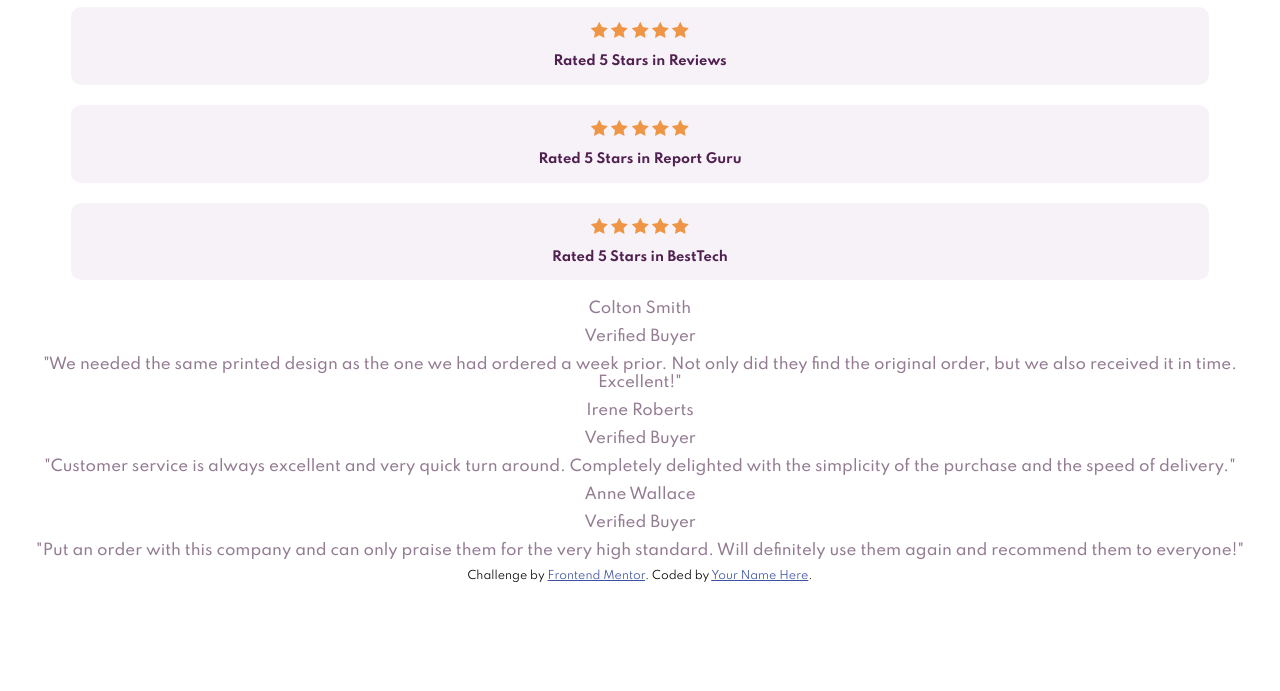
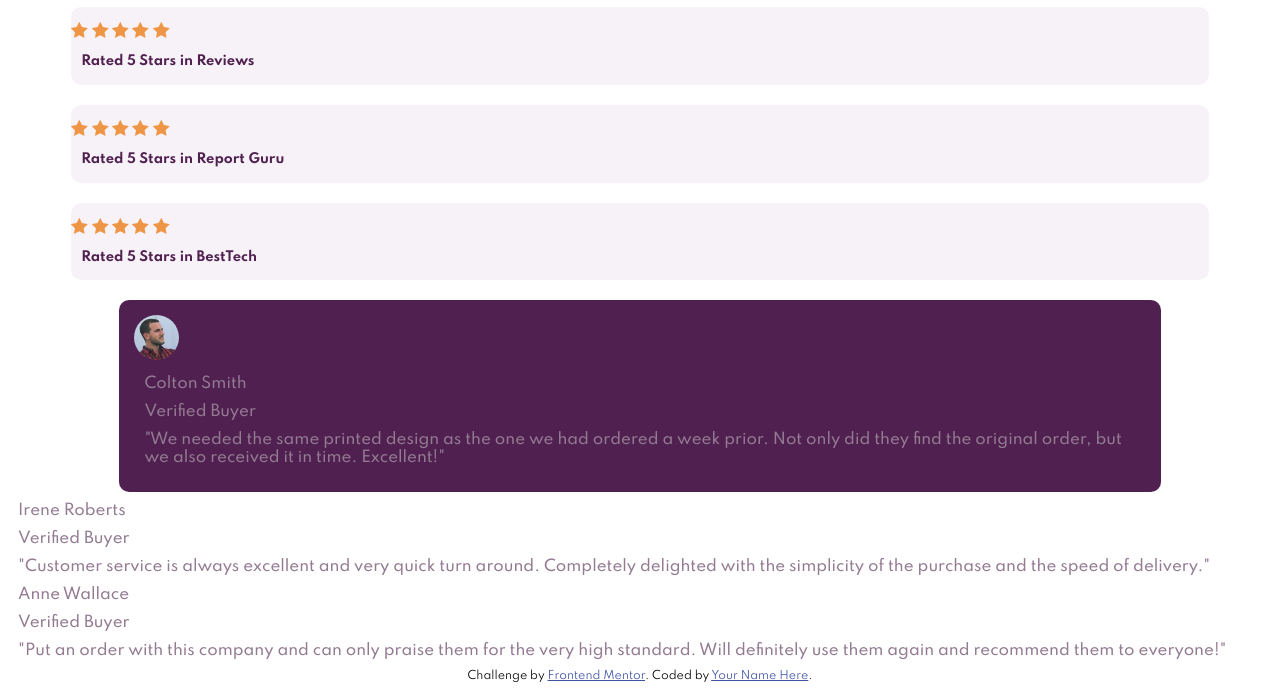
Before and after one commit to koreynichols/social-proof-section, a plain HTML site: page index.html in a window 1280 px wide. Shown: the part 146-837 px from the top of the page. Before the commit the page ends 800 px from the top, so only its background shows below. Drawn offline with Linux system fonts and the light colour scheme.

Commit message:
working on styling reviews

```diff
--- a/index.html
+++ b/index.html
@@ -52,8 +52,9 @@
 
     <div class="review">
       <div class="review-profile">
+        <img src="./images/image-colton.jpg" alt="">
         <p>Colton Smith</p>
-        <p>Verified Buyer</p>
+        <p class="status">Verified Buyer</p>
       </div>
       <p>"We needed the same printed design as the one we had ordered a week prior.
       Not only did they find the original order, but we also received it in time.
--- a/style.css
+++ b/style.css
@@ -7,7 +7,7 @@
 }
 
 body {
-    text-align: center;
+    /* text-align: center; */
     font-family: 'Spartan';
     font-size: 15px;
 }
@@ -41,3 +41,17 @@ p {
     color: hsl(300, 43%, 22%);
     font-weight: 700;
 }
+
+.review {
+    background: hsl(300, 43%, 22%);
+    margin: 0 auto;
+    width: 80%;
+    border-radius: 10px;
+    padding: 15px;
+    display: block;
+}
+
+.review-profile img {
+    border-radius: 50%;
+    height: 45px;
+}
```
